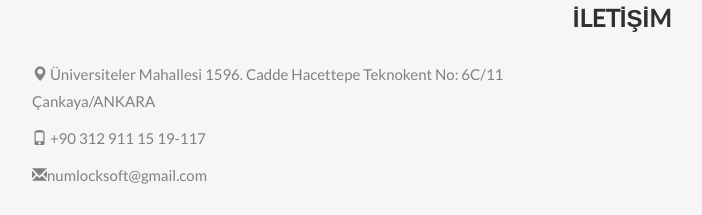
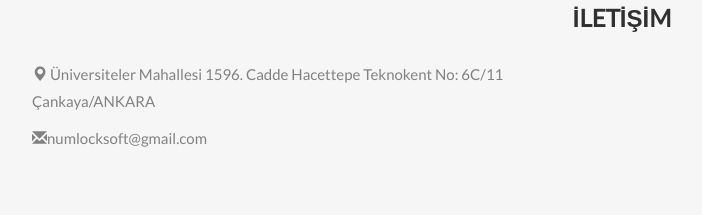
Before and after one commit to gokaysatir/gokaysatir.github.io, a plain HTML site: page index.html in a window 1280 px wide. Shown: the part 3300-3515 px from the top of the page, without its empty margins (18-720 px from the left). Drawn offline with nearby package versions, Linux system fonts and the light colour scheme.

Commit message:
Update index.html

```diff
--- a/index.html
+++ b/index.html
@@ -396,7 +396,6 @@
   <div class="row">
     <div class="col-sm-5">
       <p><span class="glyphicon glyphicon-map-marker"></span> Üniversiteler Mahallesi 1596. Cadde Hacettepe Teknokent No: 6C/11   Çankaya/ANKARA </p>
-      <p><span class="glyphicon glyphicon-phone"></span> +90 312 911 15 19-117</p>
       <p><span class="glyphicon glyphicon-envelope"></span>numlocksoft@gmail.com</p>
     </div>
   </div>
```
